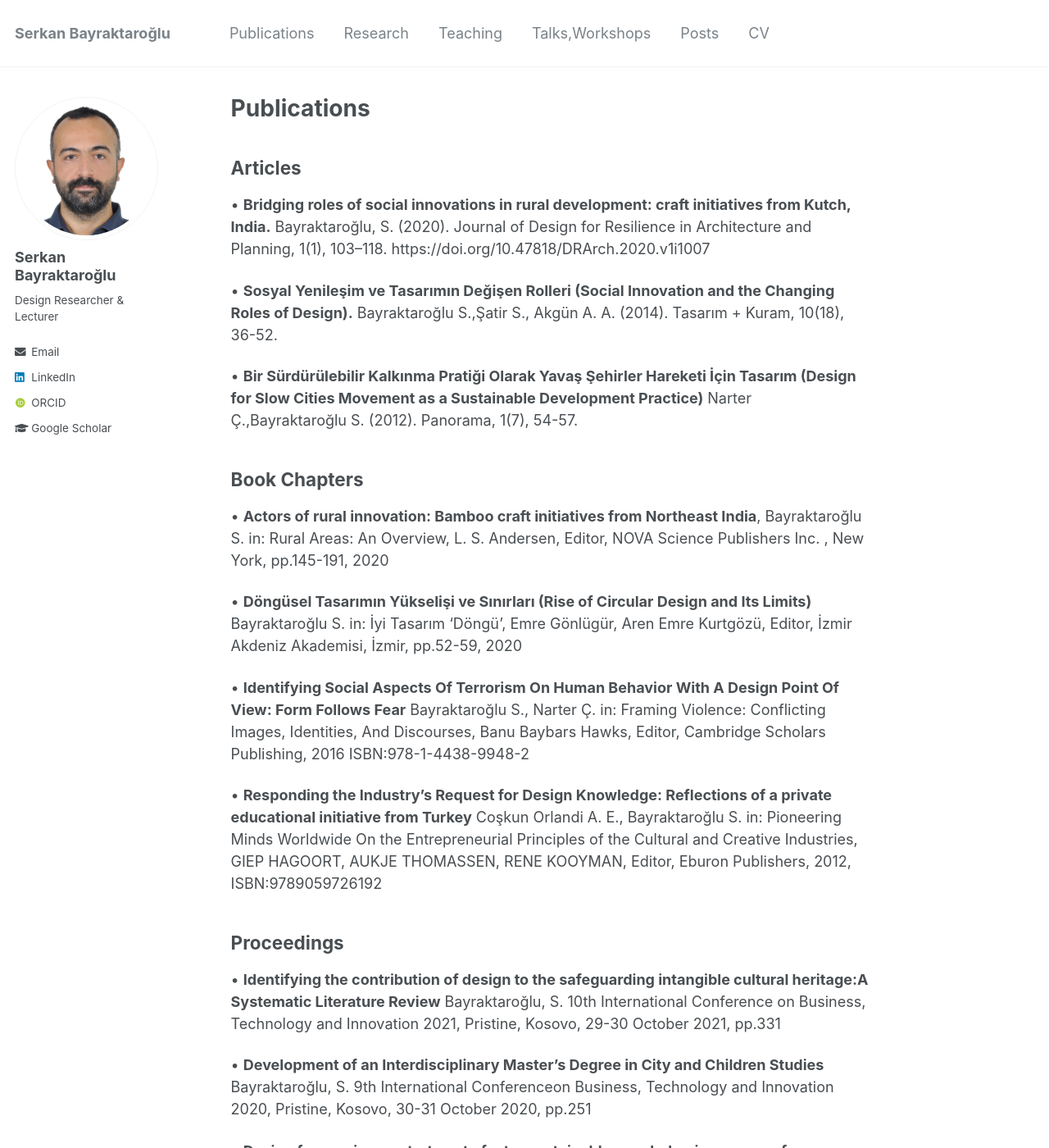
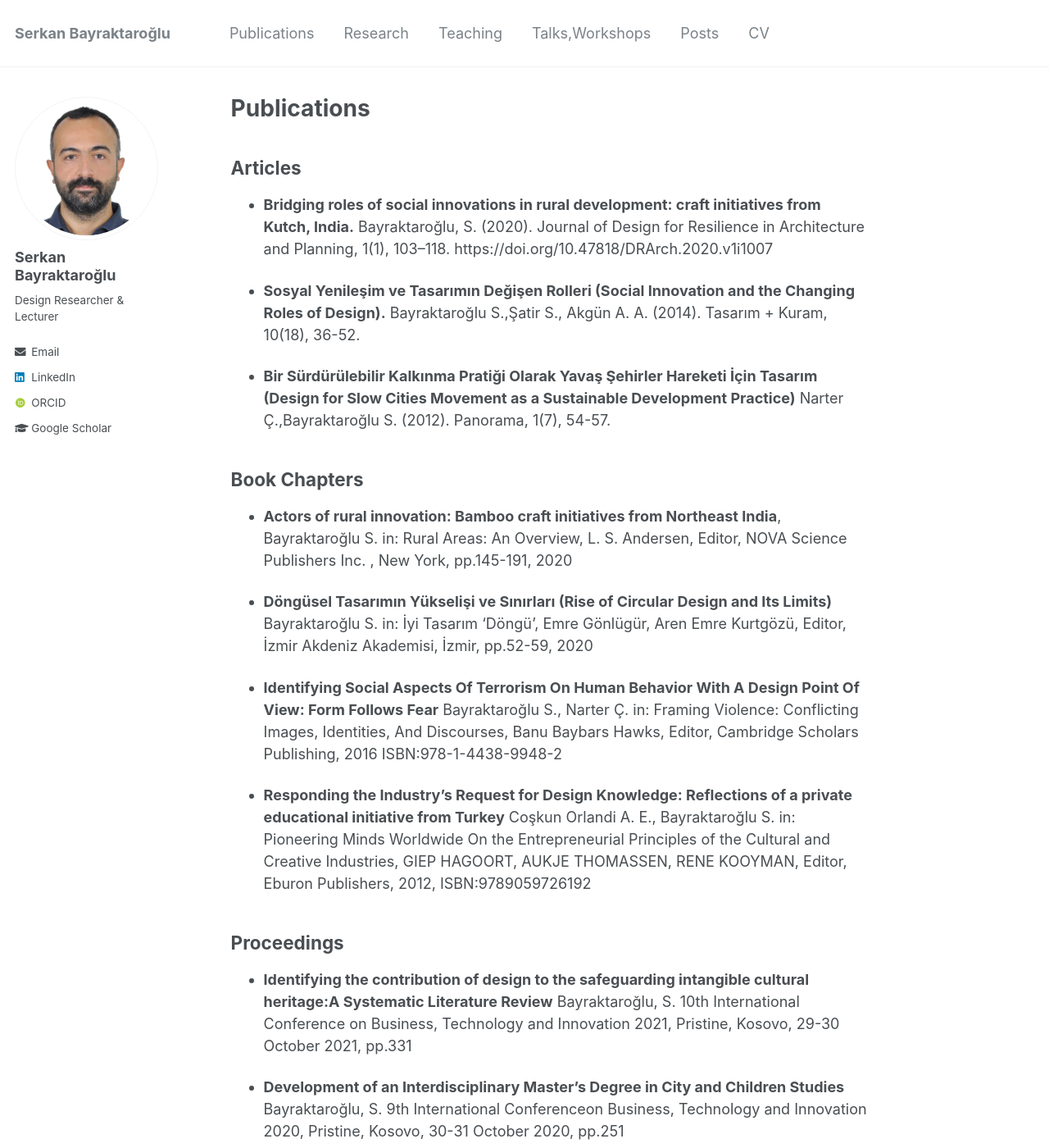
Before and after one commit to serkanbayraktaroglu/serkanbayraktaroglu.github.io, a Jekyll site: the page built from _pages/publications.md, in a window 1280 px wide and 1400 px high. Shown: the whole window at 82% size. Built offline with Jekyll 4.4.1, drawn with Linux system fonts in a browser that asks for light colours; some web fonts are replaced.

```diff
--- a/_pages/publications.md
+++ b/_pages/publications.md
@@ -20,38 +20,38 @@ author_profile: true
 
 ## Articles
 
-•	**Bridging roles of social innovations in rural development: craft initiatives from Kutch, India.** Bayraktaroğlu, S. (2020). Journal of Design for Resilience in Architecture and Planning, 1(1), 103–118. https://doi.org/10.47818/DRArch.2020.v1i1007
+-	**Bridging roles of social innovations in rural development: craft initiatives from Kutch, India.** Bayraktaroğlu, S. (2020). Journal of Design for Resilience in Architecture and Planning, 1(1), 103–118. https://doi.org/10.47818/DRArch.2020.v1i1007
 
-•	**Sosyal Yenileşim ve Tasarımın Değişen Rolleri (Social Innovation and the Changing Roles of Design).** Bayraktaroğlu S.,Şatir S., Akgün A. A. (2014). Tasarım + Kuram, 10(18), 36-52.
+-	**Sosyal Yenileşim ve Tasarımın Değişen Rolleri (Social Innovation and the Changing Roles of Design).** Bayraktaroğlu S.,Şatir S., Akgün A. A. (2014). Tasarım + Kuram, 10(18), 36-52.
 
-•	**Bir Sürdürülebilir Kalkınma Pratiği Olarak Yavaş Şehirler Hareketi İçin Tasarım (Design for Slow Cities Movement as a Sustainable Development Practice)** Narter Ç.,Bayraktaroğlu S. (2012). Panorama, 1(7), 54-57.
+-	**Bir Sürdürülebilir Kalkınma Pratiği Olarak Yavaş Şehirler Hareketi İçin Tasarım (Design for Slow Cities Movement as a Sustainable Development Practice)** Narter Ç.,Bayraktaroğlu S. (2012). Panorama, 1(7), 54-57.
 
 ## Book Chapters
 
-•	**Actors of rural innovation: Bamboo craft initiatives from Northeast India**, Bayraktaroğlu S. in: Rural Areas: An Overview, L. S. Andersen, Editor, NOVA Science Publishers Inc. , New York, pp.145-191, 2020
+-	**Actors of rural innovation: Bamboo craft initiatives from Northeast India**, Bayraktaroğlu S. in: Rural Areas: An Overview, L. S. Andersen, Editor, NOVA Science Publishers Inc. , New York, pp.145-191, 2020
 
-•	**Döngüsel Tasarımın Yükselişi ve Sınırları (Rise of Circular Design and Its Limits)** Bayraktaroğlu S. in: İyi Tasarım 'Döngü', Emre Gönlügür, Aren Emre Kurtgözü, Editor, İzmir Akdeniz Akademisi, İzmir, pp.52-59, 2020
+-	**Döngüsel Tasarımın Yükselişi ve Sınırları (Rise of Circular Design and Its Limits)** Bayraktaroğlu S. in: İyi Tasarım 'Döngü', Emre Gönlügür, Aren Emre Kurtgözü, Editor, İzmir Akdeniz Akademisi, İzmir, pp.52-59, 2020
 
-•	**Identifying Social Aspects Of Terrorism On Human Behavior With A Design Point Of View: Form Follows Fear** Bayraktaroğlu S., Narter Ç. in: Framing Violence: Conflicting Images, Identities, And Discourses, Banu Baybars Hawks, Editor, Cambridge Scholars Publishing, 2016 ISBN:978-1-4438-9948-2
+-	**Identifying Social Aspects Of Terrorism On Human Behavior With A Design Point Of View: Form Follows Fear** Bayraktaroğlu S., Narter Ç. in: Framing Violence: Conflicting Images, Identities, And Discourses, Banu Baybars Hawks, Editor, Cambridge Scholars Publishing, 2016 ISBN:978-1-4438-9948-2
 
-•	**Responding the Industry’s Request for Design Knowledge: Reflections of a private educational initiative from Turkey** Coşkun Orlandi A. E., Bayraktaroğlu S. in: Pioneering Minds Worldwide On the Entrepreneurial Principles of the Cultural and Creative Industries, GIEP HAGOORT, AUKJE THOMASSEN, RENE KOOYMAN, Editor, Eburon Publishers, 2012, ISBN:9789059726192
+-	**Responding the Industry’s Request for Design Knowledge: Reflections of a private educational initiative from Turkey** Coşkun Orlandi A. E., Bayraktaroğlu S. in: Pioneering Minds Worldwide On the Entrepreneurial Principles of the Cultural and Creative Industries, GIEP HAGOORT, AUKJE THOMASSEN, RENE KOOYMAN, Editor, Eburon Publishers, 2012, ISBN:9789059726192
 
 ## Proceedings
 
-•	**Identifying the contribution of design to the safeguarding intangible cultural heritage:A Systematic Literature Review** Bayraktaroğlu, S. 10th International Conference on Business, Technology and Innovation 2021, Pristine, Kosovo, 29-30 October 2021, pp.331
+-	**Identifying the contribution of design to the safeguarding intangible cultural heritage:A Systematic Literature Review** Bayraktaroğlu, S. 10th International Conference on Business, Technology and Innovation 2021, Pristine, Kosovo, 29-30 October 2021, pp.331
 
-•	**Development of an Interdisciplinary Master's Degree in City  and Children Studies** Bayraktaroğlu, S. 9th International Conferenceon Business, Technology and Innovation 2020, Pristine, Kosovo, 30-31 October 2020, pp.251
+-	**Development of an Interdisciplinary Master's Degree in City  and Children Studies** Bayraktaroğlu, S. 9th International Conferenceon Business, Technology and Innovation 2020, Pristine, Kosovo, 30-31 October 2020, pp.251
 
-•	**Design for repair as a strategy to foster sustainable user behavior: a case of undergraduate product design studio** Bayraktaroğlu S. 8th International Conference on Business, Technology and Innovation, Pristine, Kosovo, 26-28 October 2019, pp.64-68
+-	**Design for repair as a strategy to foster sustainable user behavior: a case of undergraduate product design studio** Bayraktaroğlu S. 8th International Conference on Business, Technology and Innovation, Pristine, Kosovo, 26-28 October 2019, pp.64-68
 
-•	**Social Aspects of Terrorism and Human Behavior Form Follows Fear in Design.** Narter Ç., Bayraktaroğlu S. (2015). 4th International Conference on Conflict, Terror and Society, 20-20.
+-	**Social Aspects of Terrorism and Human Behavior Form Follows Fear in Design.** Narter Ç., Bayraktaroğlu S. (2015). 4th International Conference on Conflict, Terror and Society, 20-20.
 
-•	**Transportation design in the context of Slow City Movement for Sustainable Development** (In Turkish) Narter Ç.,Bayraktaroğlu S. (2012)., Green Age Symposium II, 542-549.
+-	**Transportation design in the context of Slow City Movement for Sustainable Development** (In Turkish) Narter Ç.,Bayraktaroğlu S. (2012)., Green Age Symposium II, 542-549.
 
-•	**A traditional Craftmanship Organisation Model for Sustainable Development of Modern Clusters** Bayraktaroğlu S.(2011). International Symposium on Sustainable Design III, 16-26.
+-	**A traditional Craftmanship Organisation Model for Sustainable Development of Modern Clusters** Bayraktaroğlu S.(2011). International Symposium on Sustainable Design III, 16-26.
 
-•	**Engaging Strategic Design to Undergraduate Design Education A case Study in Sishane Istanbul Sustainability of Networks for Local Developments.** Bayraktaroğlu S.,Özkaynak M. (2011). International Symposium on Sustainable Design III, 27-35.
+-	**Engaging Strategic Design to Undergraduate Design Education A case Study in Sishane Istanbul Sustainability of Networks for Local Developments.** Bayraktaroğlu S.,Özkaynak M. (2011). International Symposium on Sustainable Design III, 27-35.
 
-•	**Sustainability of design and Eco Holiday Project.** Şatir S., Bayraktaroğlu S. (2010). LeNS Conference: Sustainability in Design: Now! Challenges and Opportunities for Design Research,Education and Practice in the XXI Century, 2, 1422-1430.
+-	**Sustainability of design and Eco Holiday Project.** Şatir S., Bayraktaroğlu S. (2010). LeNS Conference: Sustainability in Design: Now! Challenges and Opportunities for Design Research,Education and Practice in the XXI Century, 2, 1422-1430.
 
-•	**Overcoming barriers to adopt Product Service Systems PSS.** Bayraktaroğlu S., Bayazıt N. (2010). LeNS Conference: Sustainability in Design: Now! Challenges and Opportunities for Design Research, Education and Practice in the XXI Century., 2, 1234-1241.
+-	**Overcoming barriers to adopt Product Service Systems PSS.** Bayraktaroğlu S., Bayazıt N. (2010). LeNS Conference: Sustainability in Design: Now! Challenges and Opportunities for Design Research, Education and Practice in the XXI Century., 2, 1234-1241.
```
